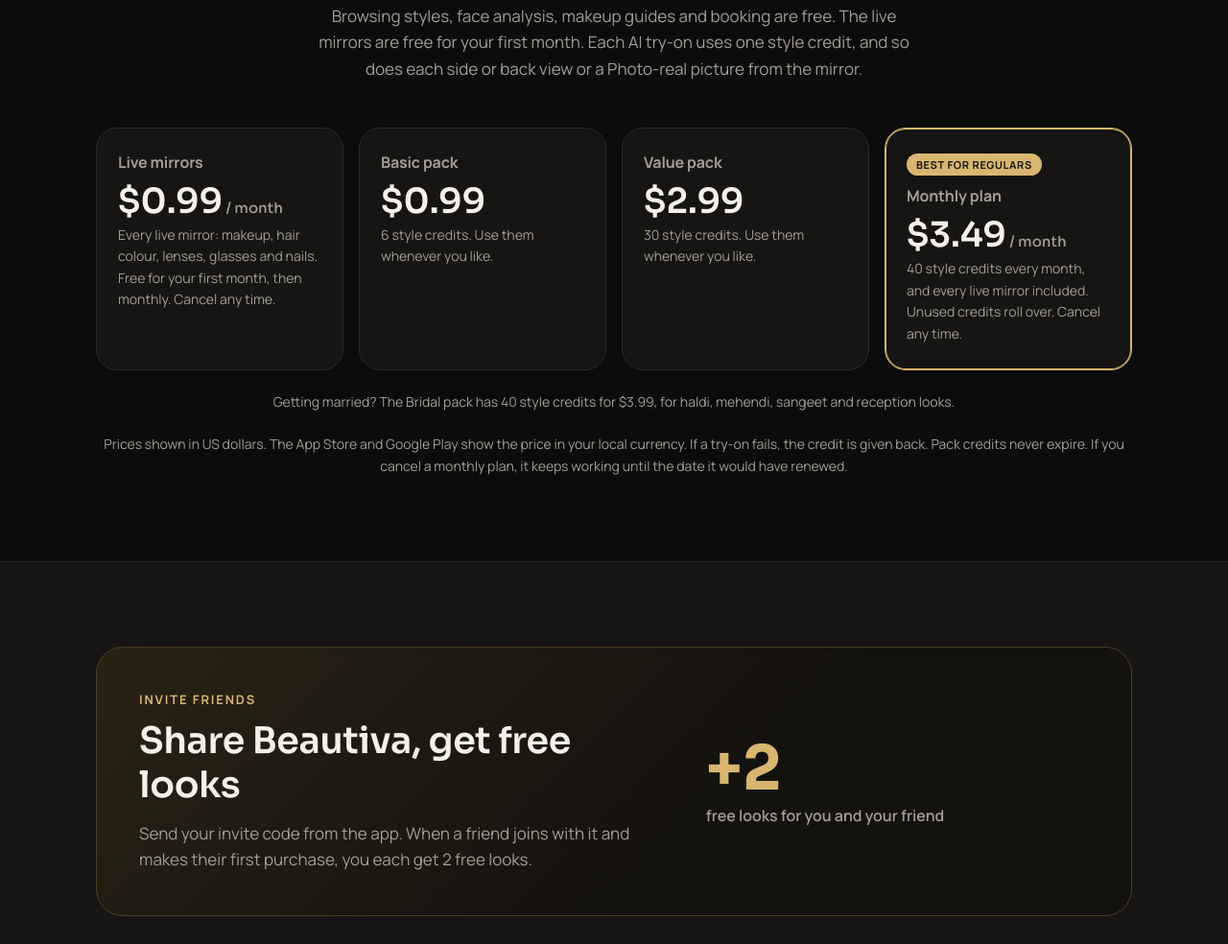
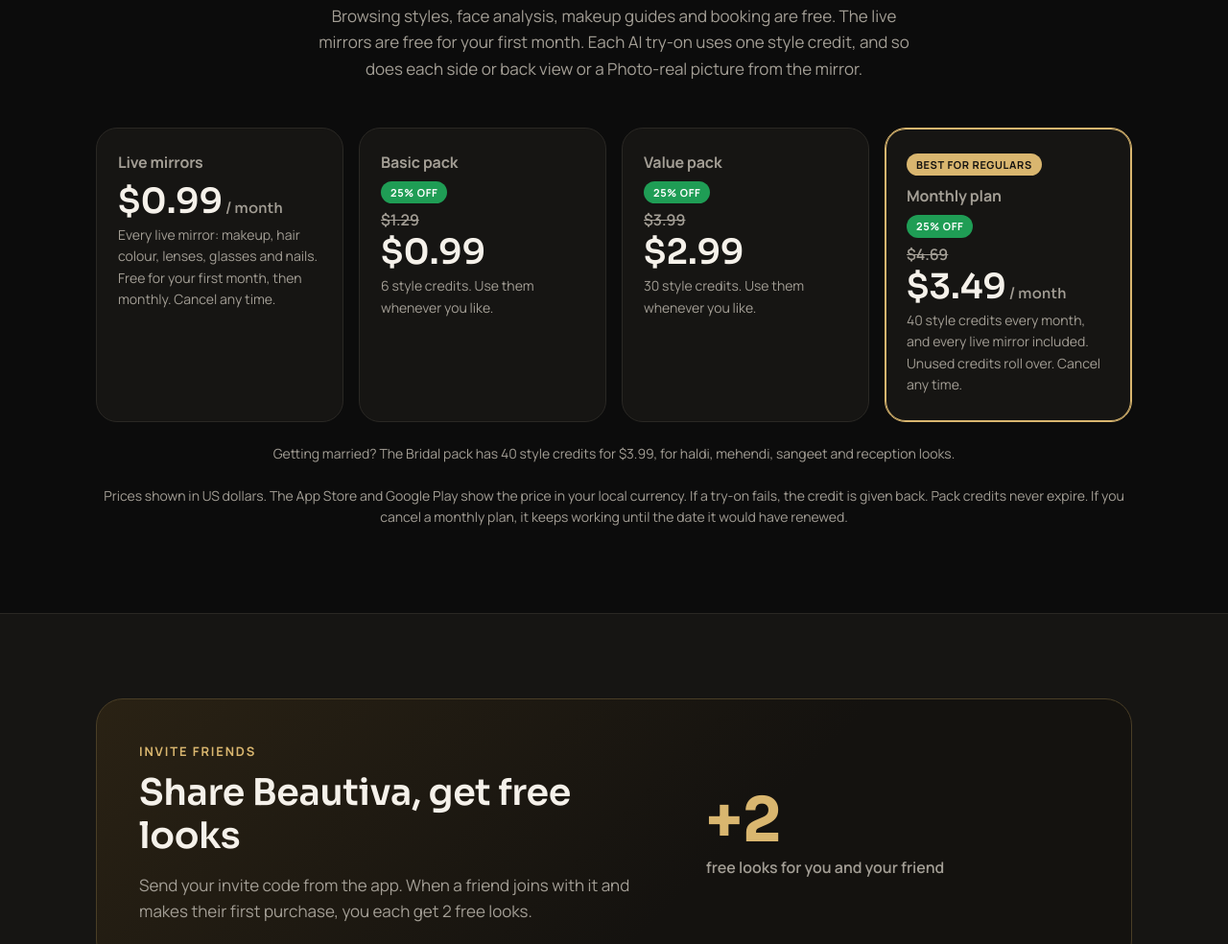
Before and after one commit to RajeshRamadas/marketingadda, a plain HTML site: page beautiva/index.html in a window 1280 px wide. Shown: the part 8489-9473 px from the top of the page at 96% size. Drawn offline with Linux system fonts and the light colour scheme.

Commit message:
Show launch offer on AI price cards: % off badge + struck was price
Display only; stores charge the same price. BEAUTIVA_DISCOUNT_PERCENT in beautiva/links.js (25, 0 = off).

Co-Authored-By: Claude Opus 5.5 <noreply@anthropic.com>
Claude-Session: https://claude.ai/code/session_0168XhMDsWiWMxqteRaJczY8

```diff
--- a/beautiva/index.html
+++ b/beautiva/index.html
@@ -140,6 +140,10 @@
     .price h3 { font-size: 16px; color: var(--text2); font-family: 'Manrope', sans-serif; font-weight: 700; }
     .price .amt { font: 600 36px 'Sora', sans-serif; margin: 8px 0 2px; }
     .price .amt small { font-size: 15px; color: var(--text2); font-weight: 500; }
+    /* Launch offer (BEAUTIVA_DISCOUNT_PERCENT in links.js): "25% off" pill and the struck "was" price. */
+    .price .off { align-self: flex-start; background: #1f9d55; color: #fff; font-size: 11px; font-weight: 800; letter-spacing: .06em; text-transform: uppercase; padding: 3px 10px; border-radius: 999px; margin-top: 10px; }
+    .price .was { display: block; font: 600 16px 'Manrope', sans-serif; color: var(--text2); text-decoration: line-through; margin-top: 6px; }
+    .price .was + .amt { margin-top: 0; }
     .price p { color: var(--text2); font-size: 14px; }
     .note { color: var(--text2); font-size: 14px; margin-top: 22px; text-align: center; }
 
@@ -443,9 +447,9 @@
       <p class="lead">Browsing styles, face analysis, makeup guides and booking are free. The live mirrors are free for your first month. Each AI try-on uses one style credit, and so does each side or back view or a Photo-real picture from the mirror.</p>
       <div class="prices" style="text-align:left">
         <div class="price"><h3>Live mirrors</h3><div class="amt"><span data-inr="₹49">$0.99</span><small> / month</small></div><p>Every live mirror: makeup, hair colour, lenses, glasses and nails. Free for your first month, then monthly. Cancel any time.</p></div>
-        <div class="price"><h3>Basic pack</h3><div class="amt"><span data-inr="₹49">$0.99</span></div><p>6 style credits. Use them whenever you like.</p></div>
-        <div class="price"><h3>Value pack</h3><div class="amt"><span data-inr="₹249">$2.99</span></div><p>30 style credits. Use them whenever you like.</p></div>
-        <div class="price best"><span class="badge">Best for regulars</span><h3>Monthly plan</h3><div class="amt"><span data-inr="₹299">$3.49</span><small> / month</small></div><p>40 style credits every month, and every live mirror included. Unused credits roll over. Cancel any time.</p></div>
+        <div data-offer class="price"><h3>Basic pack</h3><div class="amt"><span data-inr="₹49">$0.99</span></div><p>6 style credits. Use them whenever you like.</p></div>
+        <div data-offer class="price"><h3>Value pack</h3><div class="amt"><span data-inr="₹249">$2.99</span></div><p>30 style credits. Use them whenever you like.</p></div>
+        <div data-offer class="price best"><span class="badge">Best for regulars</span><h3>Monthly plan</h3><div class="amt"><span data-inr="₹299">$3.49</span><small> / month</small></div><p>40 style credits every month, and every live mirror included. Unused credits roll over. Cancel any time.</p></div>
       </div>
       <p class="note">Getting married? The Bridal pack has 40 style credits for <span data-inr="₹299">$3.99</span>, for haldi, mehendi, sangeet and reception looks.</p>
       <p class="note"><span data-inr="Prices shown in Indian rupees.">Prices shown in US dollars. The App Store and Google Play show the price in your local currency.</span> If a try-on fails, the credit is given back. Pack credits never expire. If you cancel a monthly plan, it keeps working until the date it would have renewed.</p>
@@ -530,6 +534,22 @@
       document.querySelectorAll('[data-inr]').forEach(function (el) { el.textContent = el.getAttribute('data-inr'); });
     }
   } catch (e) { /* keep US dollars */ }
+  /* Launch offer: on each AI pack/plan card, "N% off" and the "was" price struck through above the real price. */
+  (function () {
+    var d = Math.round(Number(window.BEAUTIVA_DISCOUNT_PERCENT) || 0);
+    if (!(d > 0 && d < 100)) return;
+    document.querySelectorAll('.price[data-offer]').forEach(function (card) {
+      var amt = card.querySelector('.amt'), span = amt && amt.querySelector('span');
+      var m = span && span.textContent.match(/^(\D*)([\d.,]+)(.*)$/);
+      if (!m) return;
+      var v = parseFloat(m[2].replace(/,/g, '')) / (1 - d / 100);
+      var was = m[1] + (m[1] === '\u20b9' ? String(Math.round(v)) : (Math.round(v * 10) / 10 - 0.01).toFixed(2)) + m[3];
+      var off = document.createElement('span'); off.className = 'off'; off.textContent = d + '% off';
+      var s = document.createElement('s'); s.className = 'was'; s.textContent = was; s.setAttribute('aria-label', 'was ' + was);
+      card.querySelector('h3').after(off);
+      amt.before(s);
+    });
+  })();
 </script>
 <script>
   // Point every store button at its link from links.js, or mark it "Coming soon" while the link is empty.
--- a/beautiva/links.js
+++ b/beautiva/links.js
@@ -4,3 +4,8 @@ window.BEAUTIVA_LINKS = {
   appStore: "",    // e.g. "https://apps.apple.com/app/beautiva/id0000000000"
   googlePlay: "",  // e.g. "https://play.google.com/store/apps/details?id=com.beautiva.app"
 };
+
+// Launch offer on the AI pack and plan price cards: a "25% off" badge and a struck-through "was" price
+// (price / (1 - percent), so the badge is true). Display only: the stores charge the price shown. 0 = off.
+// Keep it the same as PRICE_DISCOUNT_PERCENT on the server (the app's "Get more styles" sheet).
+window.BEAUTIVA_DISCOUNT_PERCENT = 25;
```
